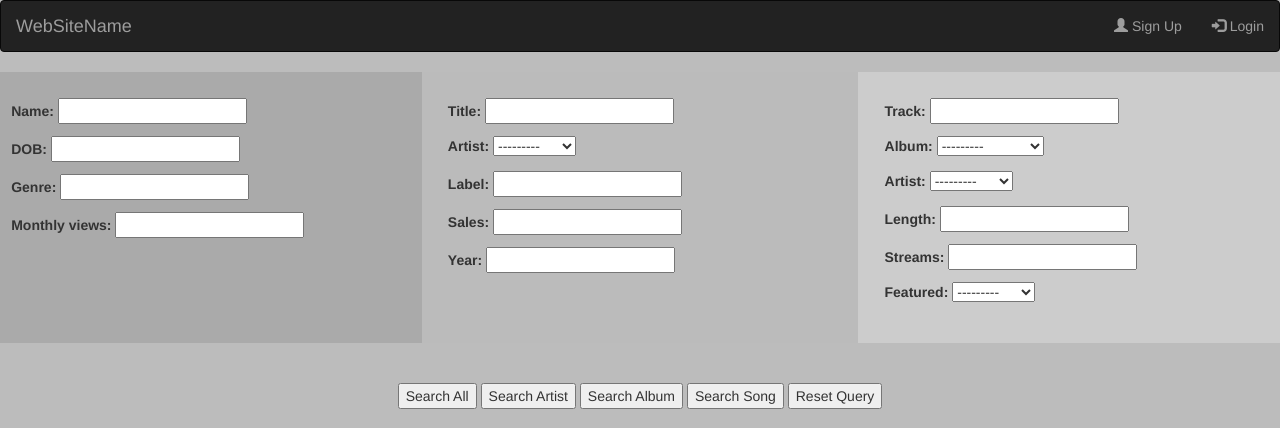
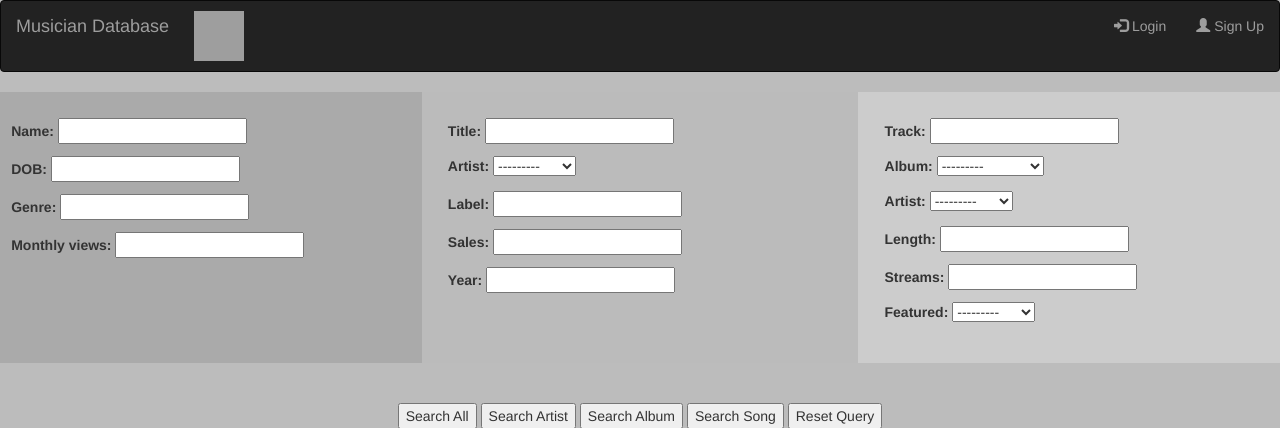
Before and after one commit to jgmills98/databaseDesignFP, a Django app: page / in a window 1280 px wide. Shown: the top 428 px of the page. Run offline with Django 3.2, Linux system fonts and the light colour scheme; data comes from the database, SQL or seed files in the repository; some libraries are stand-ins or nearby versions; grey boxes are pictures that could not be loaded.

Commit message:
Fixed navbar format issue

```diff
--- a/search/templates/search/base.html
+++ b/search/templates/search/base.html
@@ -54,11 +54,12 @@
   <nav class="navbar navbar-inverse">
     <div class="container-fluid">
       <div class="navbar-header">
-        <a class="navbar-brand" href="#">WebSiteName</a>
+        <a class="navbar-brand" href="/">Musician Database</a>
+          <img src="../../static/images/Spot.png" alt="Italian Trulli" width="50" height="50" hspace="10" vspace="10">
       </div>
       <ul class="nav navbar-nav navbar-right">
-        <li><a href="#"><span class="glyphicon glyphicon-user"></span> Sign Up</a></li>
-        <li><a href="#"><span class="glyphicon glyphicon-log-in"></span> Login</a></li>
+        <li><a href="/login"><span class="glyphicon glyphicon-log-in"></span> Login</a></li>
+        <li><a href="/register"><span class="glyphicon glyphicon-user"></span> Sign Up</a></li>
       </ul>
     </div>
   </nav>
```
